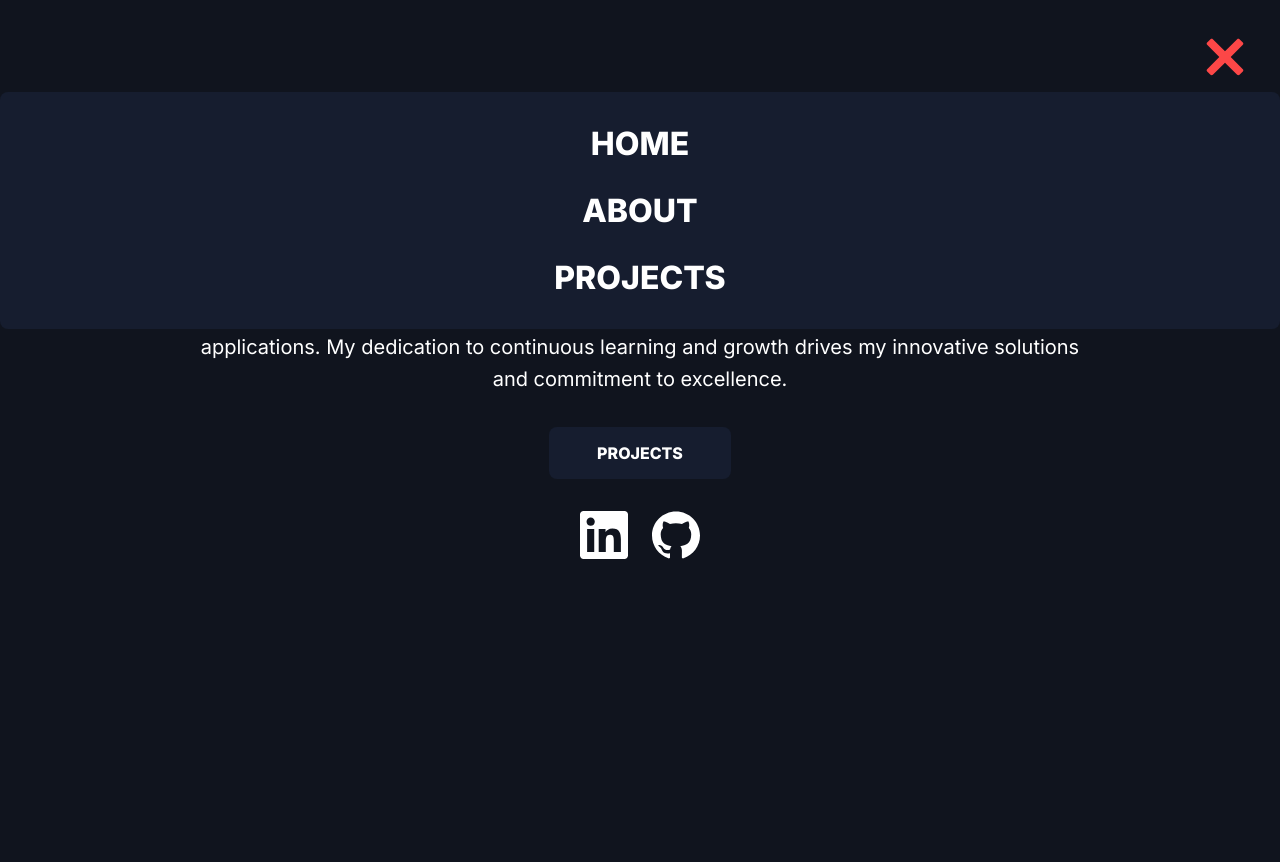
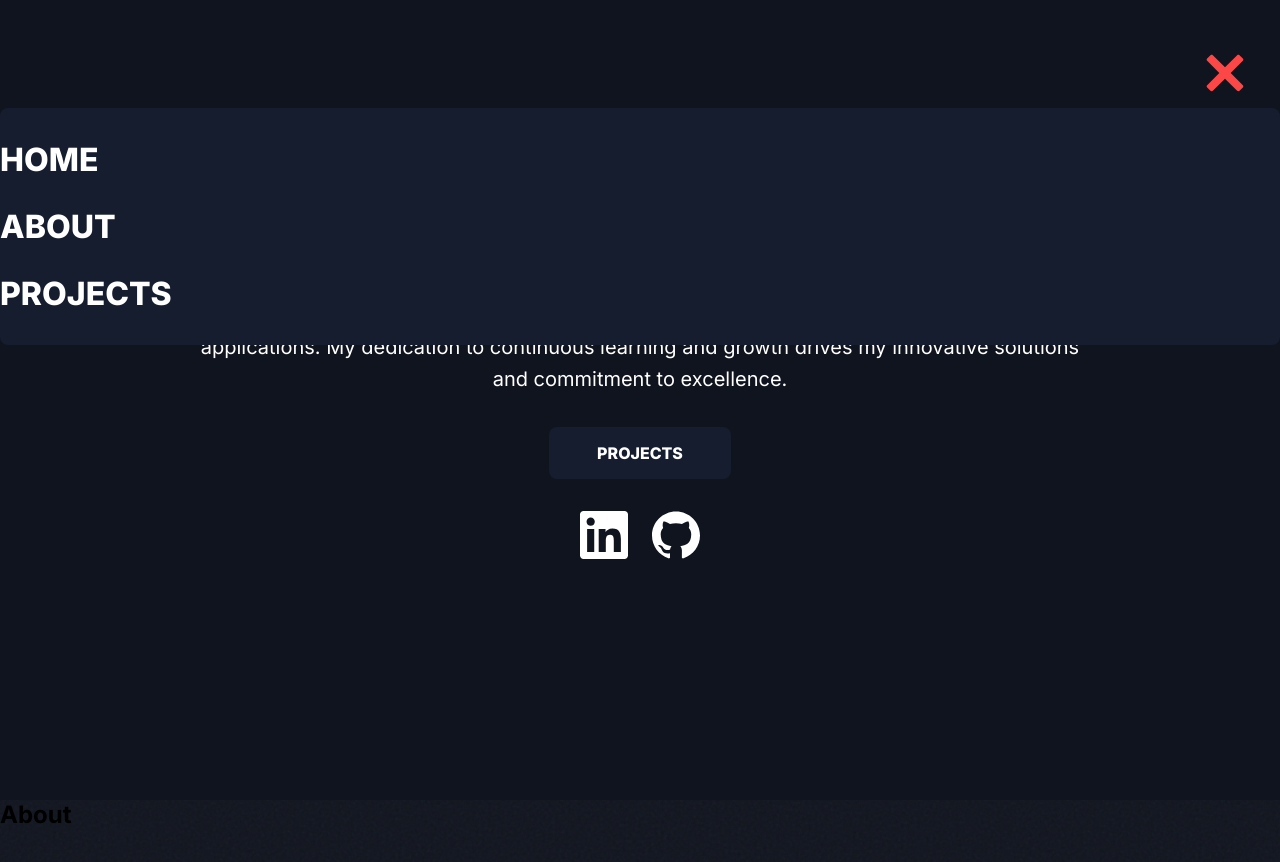
Before and after one commit to dbslapitan/portfolio, a Next.js app: page / in a window 1280 px wide. Both pictures are taken after a click on the button 1224 px from the left and 56 px from the top of the page. Shown: the top 862 px of the page. Before the commit the page ends 800 px from the top, so only its background shows below. Built offline with nearby package versions, Linux system fonts and the light colour scheme.

Commit message:
add noise

```diff
--- a/src/app/globals.scss
+++ b/src/app/globals.scss
@@ -1,5 +1,8 @@
+@use '../styles/variables' as *;
+
 html{
     box-sizing: content-box;
+    scroll-behavior: smooth;
 }
 
 *{
@@ -11,3 +14,9 @@ html{
 body{
     background-color: #10141E;
 }
+
+.noise{
+    background: inherit;
+    background-image: url('../../public/svg/noise.svg');
+    background-size: contain;
+}
--- a/src/app/page.tsx
+++ b/src/app/page.tsx
@@ -1,3 +1,4 @@
+import About from "@/ui/about/about";
 import Landing from "@/ui/landing/landing";
 import Navigation from "@/ui/navigation/navigation";
 
@@ -7,6 +8,7 @@ export default function Home() {
             <Navigation />
             <main>
                 <Landing />
+                <About />
             </main>
         </>
     );
--- a/src/ui/about/about.module.scss
+++ b/src/ui/about/about.module.scss
@@ -0,0 +1,4 @@
+.about{
+    width: 100vw;
+    height: 100vh;
+}
--- a/src/ui/about/about.tsx
+++ b/src/ui/about/about.tsx
@@ -1,7 +1,9 @@
+import style from './about.module.scss';
+
 export default function About(){
     return(
-        <>
+        <section id='about' className={`${style['about']} noise`}>
             <h1>About</h1>
-        </>
+        </section>
     );
 }
--- a/src/ui/landing/landing.tsx
+++ b/src/ui/landing/landing.tsx
@@ -4,7 +4,7 @@ import style from './landing.module.scss';
 
 export default function Landing(){
     return(
-        <section className={`${style['landing']}`}>
+        <section id='home' className={`${style['landing']}`}>
             <h1 className={`${style['landing__title']}`}>Hi, I&apos;m Dirk Brandon Lapitan</h1>
             <p className={`${style['landing__description']}`}>A passionate full-stack engineer specializing in developing and maintaining large-scale web applications. My dedication to continuous learning and growth drives my innovative solutions and commitment to excellence.</p>
             <Link className={`${style['landing__projects']}`} href={`#`}>Projects</Link>
--- a/src/ui/navigation/navigation.module.scss
+++ b/src/ui/navigation/navigation.module.scss
@@ -2,14 +2,15 @@
 @use '../../styles/variables' as *;
 
 .navigation{
-    position: absolute;
-    top: 2rem;
+    position: fixed;
+    top: 3rem;
     right: 2rem;
 
     @include desktop{
-        width: 100vw;
         text-align: center;
         right: 0;
+        left: 0;
+        top: 2.5rem;
     }
 
     &__toggle{
@@ -77,27 +78,26 @@
 
         @include desktop{
             padding: 0;
+            font-size: 2.5rem;
         }
     }
 
     &__links{
         list-style-type: none;
         position: absolute;
-        text-align: center;
         top: calc(100% + 0.5rem);
         right: -2rem;
         width: 100vw;
         background-color: $secondary;
         border-radius: 0.5rem;
+        justify-content: center;
 
         @include desktop{
             position: static;
             display: flex;
             flex-direction: row;
-            width: fit-content;
             background-color: inherit;
             column-gap: 3rem;
-            margin: auto;
 
         }
 
--- a/src/ui/navigation/navigation.tsx
+++ b/src/ui/navigation/navigation.tsx
@@ -17,12 +17,12 @@ export default function Navigation(){
             <button className={`${style['navigation__toggle']} ${isOpen ? style['navigation__toggle--open'] : style['navigation__toggle--close']}`} onClick={clickHandler}></button>
             <ul className={`${style['navigation__links']} ${ isOpen ? '' : style['navigation__links--hide']}`}>
                 <li className={`${style['navigation__item']}`}>
-                    <Link className={`${style['navigation__link']}`} href={`#`}>
+                    <Link className={`${style['navigation__link']}`} href={`#home`}>
                         Home
                     </Link>
                 </li>
                 <li className={`${style['navigation__item']}`}>
-                    <Link className={`${style['navigation__link']}`} href={`#`}>
+                    <Link className={`${style['navigation__link']}`} href={`#about`}>
                         About
                     </Link>
                 </li>
--- a/src/ui/socials/socials.module.scss
+++ b/src/ui/socials/socials.module.scss
@@ -18,6 +18,7 @@
         margin-left: 2rem;
         left: 0;
         transform: translateY(-50%);
+        position: fixed;
     }
 
     &__link{
```
Also changed, not shown: public/svg/noise.svg (added).
